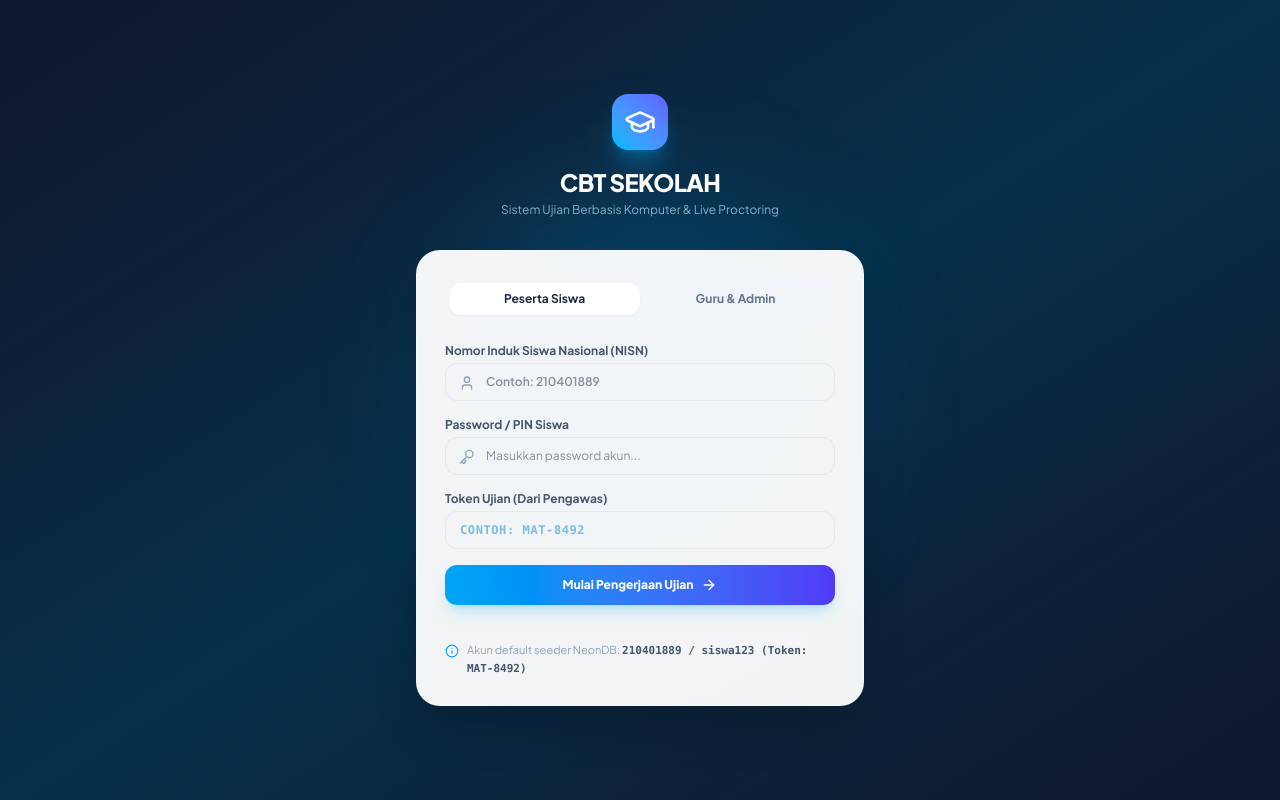
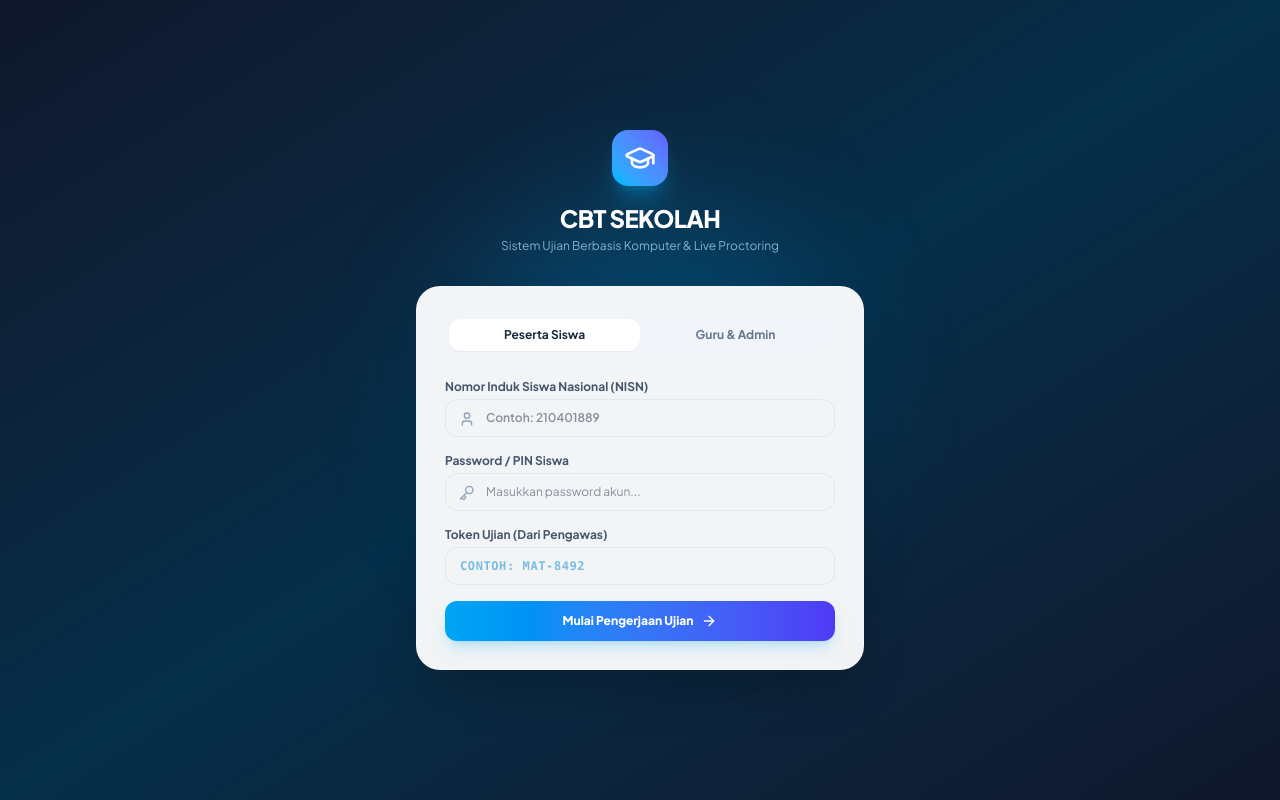
Before and after one commit to FahryAditya/cbt-uji-coba, a Next.js app: page / in a window 1280 px wide. Built offline with nearby package versions, Linux system fonts and the light colour scheme; no server answers.

Commit message:
refactor: remove default seeder credentials hint from login page

```diff
--- a/src/app/page.tsx
+++ b/src/app/page.tsx
@@ -8,7 +8,6 @@ import {
   ArrowRight,
   AlertCircle,
   Loader2,
-  Info,
 } from "lucide-react";
 import { useRouter } from "next/navigation";
 import { apiRequest } from "@/lib/api";
@@ -261,17 +260,6 @@ export default function HomePage() {
               )}
             </button>
           </form>
-
-          {/* Info Petunjuk Akun Database NeonDB */}
-          <div className="mt-5 pt-4 border-t border-slate-100 flex items-start gap-2 text-[11px] text-slate-400">
-            <Info className="w-3.5 h-3.5 text-sky-500 shrink-0 mt-0.5" />
-            <div>
-              <span>Akun default seeder NeonDB: </span>
-              <span className="font-mono font-semibold text-slate-600">
-                {role === "siswa" ? "210401889 / siswa123 (Token: MAT-8492)" : "admin / admin123"}
-              </span>
-            </div>
-          </div>
         </div>
       </div>
     </main>
```
Also changed, not shown: src/lib/api.ts (line endings or trailing spaces).
